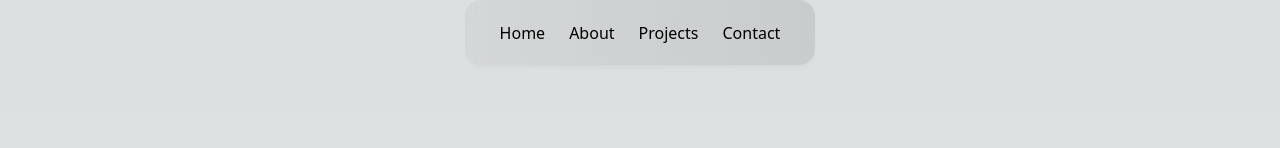
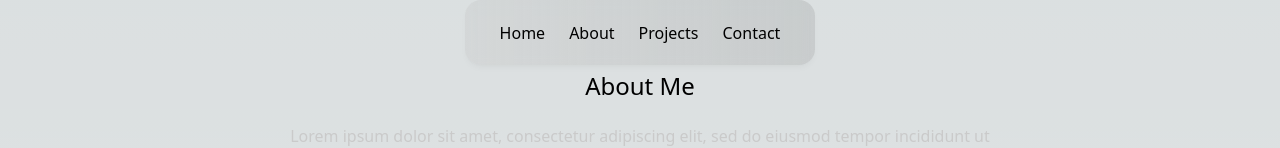
Before and after one commit to RylanHiltz/personal-portfolio, a Next.js app: page / in a window 1280 px wide. Shown: the part 655-803 px from the top of the page. Built offline with nearby package versions, Linux system fonts and the light colour scheme.

Commit message:
Add about me section to page

```diff
--- a/app/page.tsx
+++ b/app/page.tsx
@@ -2,6 +2,7 @@ import Image from "next/image";
 import HeroSection from "./components/HeroSection";
 import FeaturedInfo from "./components/FeaturedInfo";
 import NavBar from "./components/NavBar";
+import Aboutme from "./components/Aboutme";
 
 export default function Home() {
   return (
@@ -9,6 +10,7 @@ export default function Home() {
       <HeroSection></HeroSection>
       <FeaturedInfo></FeaturedInfo>
       <NavBar></NavBar>
+      <Aboutme></Aboutme>
     </main>
   );
 }
```
